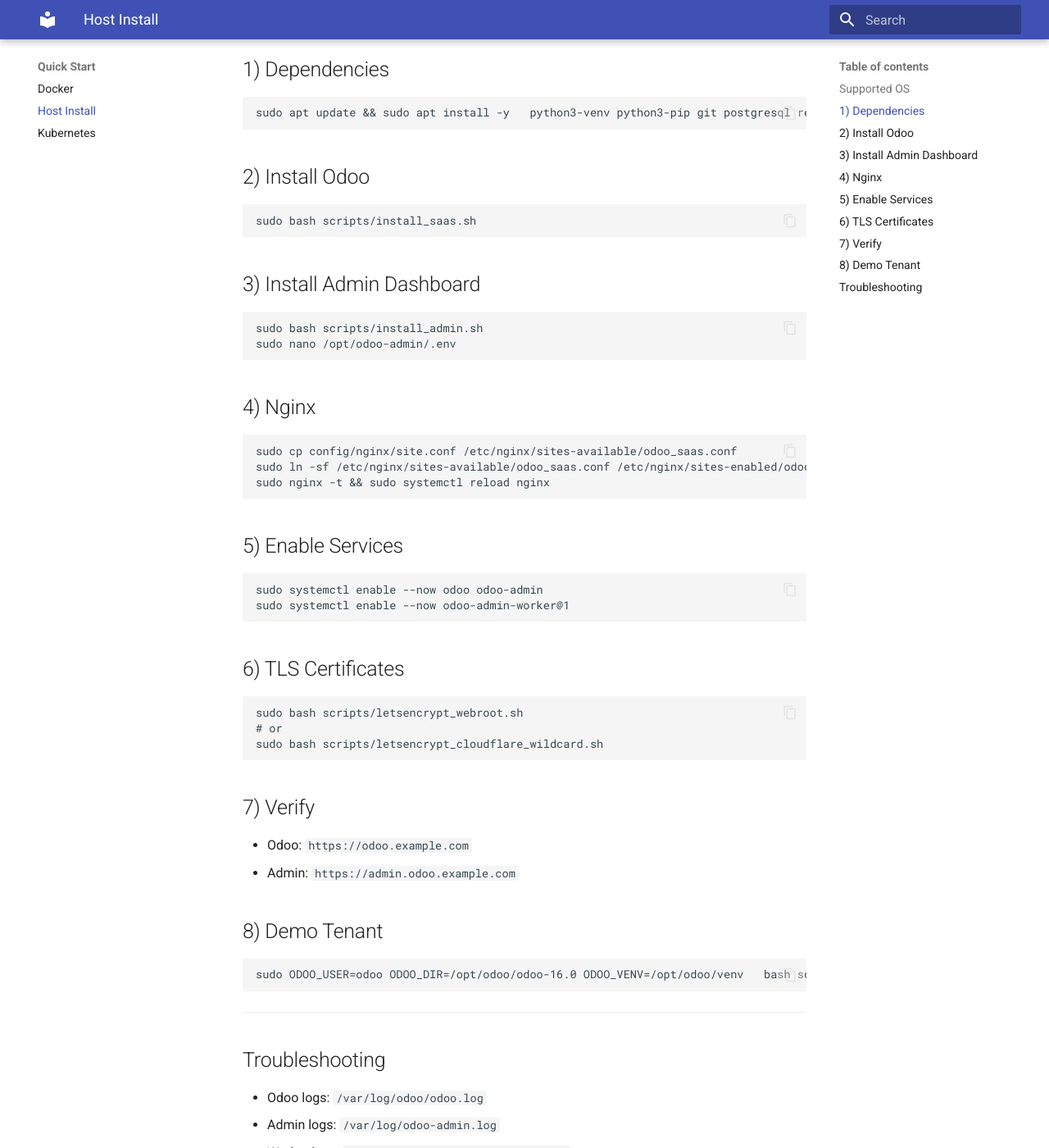
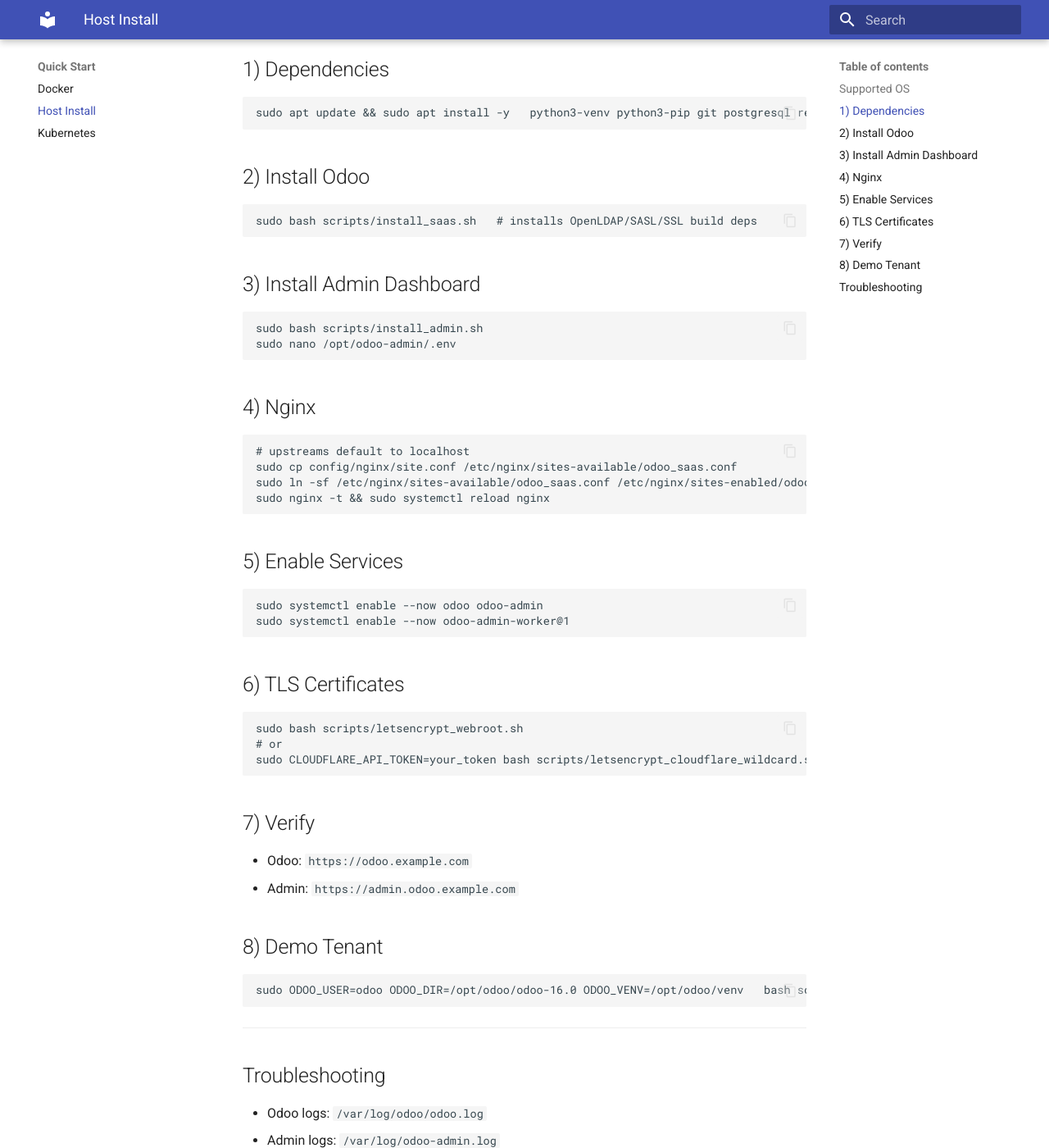
Before and after one commit to marcosfermin/odoo-saas-bundle, an MkDocs documentation site: the page built from docs/quickstart/host.md, in a window 1280 px wide and 1400 px high, scrolled down 436 px. Shown: the whole window at 82% size. Built offline with MkDocs 1.6.1 and Material for MkDocs 9.7.7, drawn with Linux system fonts in a browser that asks for light colours.

Commit message:
docs: document cloudflare token file and localhost upstreams

````diff
--- a/docs/quickstart/host.md
+++ b/docs/quickstart/host.md
@@ -16,7 +16,7 @@
 
 ## 2) Install Odoo
 ```bash
-sudo bash scripts/install_saas.sh
+sudo bash scripts/install_saas.sh   # installs OpenLDAP/SASL/SSL build deps
 ```
 
 ## 3) Install Admin Dashboard
@@ -27,6 +27,7 @@
 
 ## 4) Nginx
 ```bash
+# upstreams default to localhost
 sudo cp config/nginx/site.conf /etc/nginx/sites-available/odoo_saas.conf
 sudo ln -sf /etc/nginx/sites-available/odoo_saas.conf /etc/nginx/sites-enabled/odoo_saas.conf
 sudo nginx -t && sudo systemctl reload nginx
@@ -42,7 +43,7 @@
 ```bash
 sudo bash scripts/letsencrypt_webroot.sh
 # or
-sudo bash scripts/letsencrypt_cloudflare_wildcard.sh
+sudo CLOUDFLARE_API_TOKEN=your_token bash scripts/letsencrypt_cloudflare_wildcard.sh   # see cloudflare.ini.example
 ```
 
 ## 7) Verify
````
Also changed, not shown: README.md (+10 -3 lines), docs/config/nginx_tls.md (+2 -2 lines), docs/quickstart/docker.md (+1 -1 lines), 5 other files.
